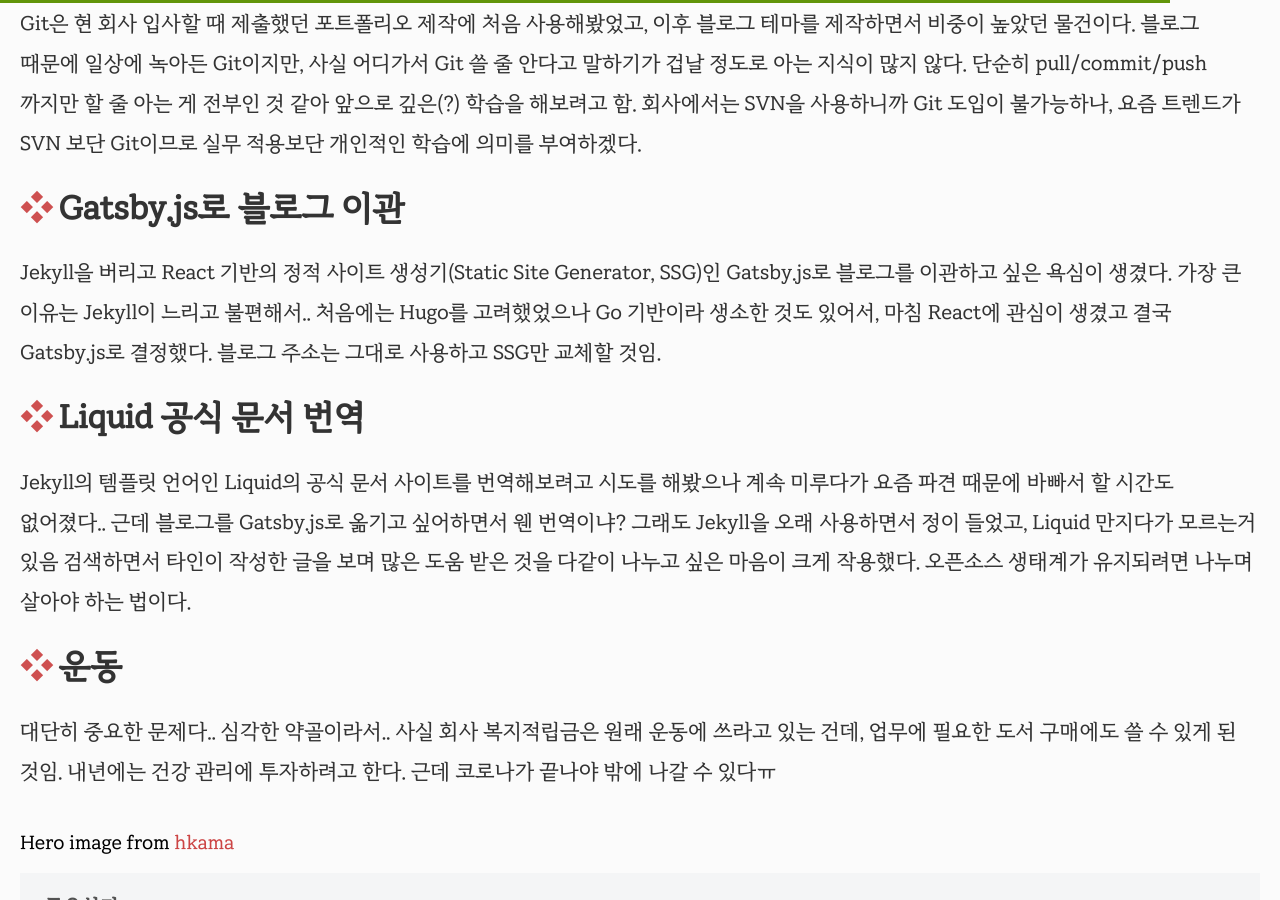
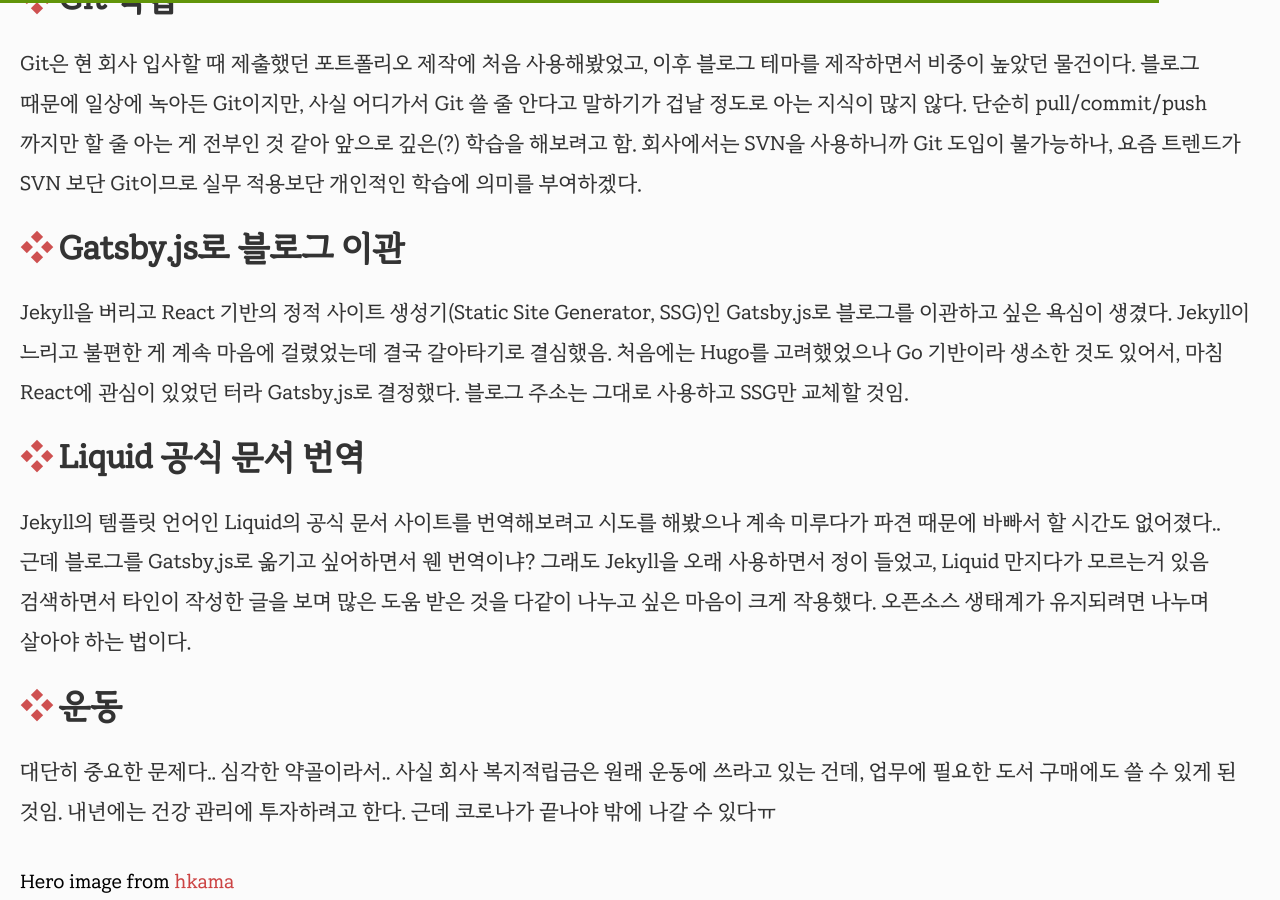
Before and after one commit to selosele/selosele.github.io, a Jekyll site: the page built from _posts/2020-12-24-past-year.md, in a window 1280 px wide and 900 px high, scrolled down 3644 px. Built offline with Jekyll 4.4.1, drawn with Linux system fonts in a browser that asks for light colours; comment, search, counter and statistics services are not loaded; some of the changed text lies outside the part shown.

Commit message:
포스트 수정

```diff
--- a/_posts/2020-12-24-past-year.md
+++ b/_posts/2020-12-24-past-year.md
@@ -55,7 +55,7 @@ Typescript는 집에서 조금 써본 정도에 지나지 않지만, 내년에
 
 **Node.js**
 
-Node.js라고 하면 React보다 더 관련 없을 수도 있을 것이다. 백엔드 분야에서 주로 사용되는 것이고, 퍼블리셔에게 웬 Node.js냐? 프론트엔드 분야에서 각종 유용한 모듈을 사용하려면 Node.js의 패키지 매니저인 npm을 이용한 설치가 필수적인 게 가장 큰 이유이고, 멀리 보자면 퍼블리셔에게 친숙한 Javascript로 프론트엔드와 백엔드를 동시에 접할 수 있기 때문이다.
+Node.js라고 하면 React보다 더 관련 없을 수도 있다. 백엔드 분야에서 주로 사용되는 물건이고, 퍼블리셔에게 웬 Node.js냐? 일단 프론트엔드 분야에서 각종 유용한 모듈을 사용하려면 Node.js의 패키지 매니저인 npm을 이용한 설치가 필수적이고, 가장 큰 이유는 로컬 환경에서 퍼블리싱 작업을 할 때 Node.js로 로컬 웹 서버를 구축해서 작업하면 훨씬 편리하기 때문이다. 결국 멀리 보자면 퍼블리셔에게 친숙한 Javascript로 프론트엔드와 백엔드를 동시에 접할 수 있다는 장점이 있음.
 
 ### 개인 프로젝트
 
@@ -73,11 +73,11 @@ Git은 현 회사 입사할 때 제출했던 포트폴리오 제작에 처음
 
 ### Gatsby.js로 블로그 이관
 
-Jekyll을 버리고 React 기반의 정적 사이트 생성기(Static Site Generator, SSG)인 Gatsby.js로 블로그를 이관하고 싶은 욕심이 생겼다. 가장 큰 이유는 Jekyll이 느리고 불편해서.. 처음에는 Hugo를 고려했었으나 Go 기반이라 생소한 것도 있어서, 마침 React에 관심이 생겼고 결국 Gatsby.js로 결정했다. 블로그 주소는 그대로 사용하고 SSG만 교체할 것임.
+Jekyll을 버리고 React 기반의 정적 사이트 생성기(Static Site Generator, SSG)인 Gatsby.js로 블로그를 이관하고 싶은 욕심이 생겼다. Jekyll이 느리고 불편한 게 계속 마음에 걸렸었는데 결국 갈아타기로 결심했음. 처음에는 Hugo를 고려했었으나 Go 기반이라 생소한 것도 있어서, 마침 React에 관심이 있었던 터라 Gatsby.js로 결정했다. 블로그 주소는 그대로 사용하고 SSG만 교체할 것임.
 
 ### Liquid 공식 문서 번역
 
-Jekyll의 템플릿 언어인 Liquid의 공식 문서 사이트를 번역해보려고 시도를 해봤으나 계속 미루다가 요즘 파견 때문에 바빠서 할 시간도 없어졌다.. 근데 블로그를 Gatsby.js로 옮기고 싶어하면서 웬 번역이냐? 그래도 Jekyll을 오래 사용하면서 정이 들었고, Liquid 만지다가 모르는거 있음 검색하면서 타인이 작성한 글을 보며 많은 도움 받은 것을 다같이 나누고 싶은 마음이 크게 작용했다. 오픈소스 생태계가 유지되려면 나누며 살아야 하는 법이다.
+Jekyll의 템플릿 언어인 Liquid의 공식 문서 사이트를 번역해보려고 시도를 해봤으나 계속 미루다가 파견 때문에 바빠서 할 시간도 없어졌다.. 근데 블로그를 Gatsby.js로 옮기고 싶어하면서 웬 번역이냐? 그래도 Jekyll을 오래 사용하면서 정이 들었고, Liquid 만지다가 모르는거 있음 검색하면서 타인이 작성한 글을 보며 많은 도움 받은 것을 다같이 나누고 싶은 마음이 크게 작용했다. 오픈소스 생태계가 유지되려면 나누며 살아야 하는 법이다.
 
 ### 운동
 
```
